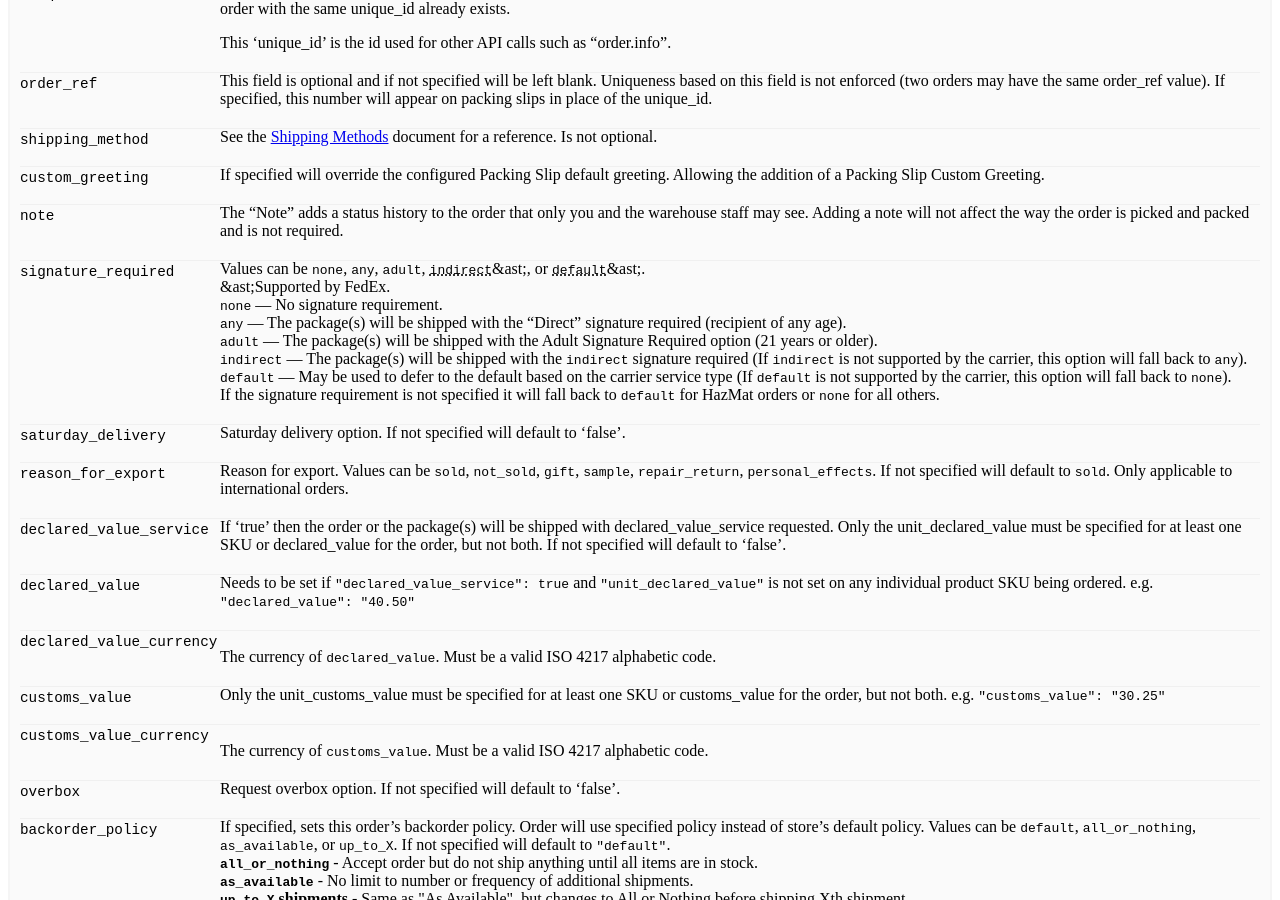
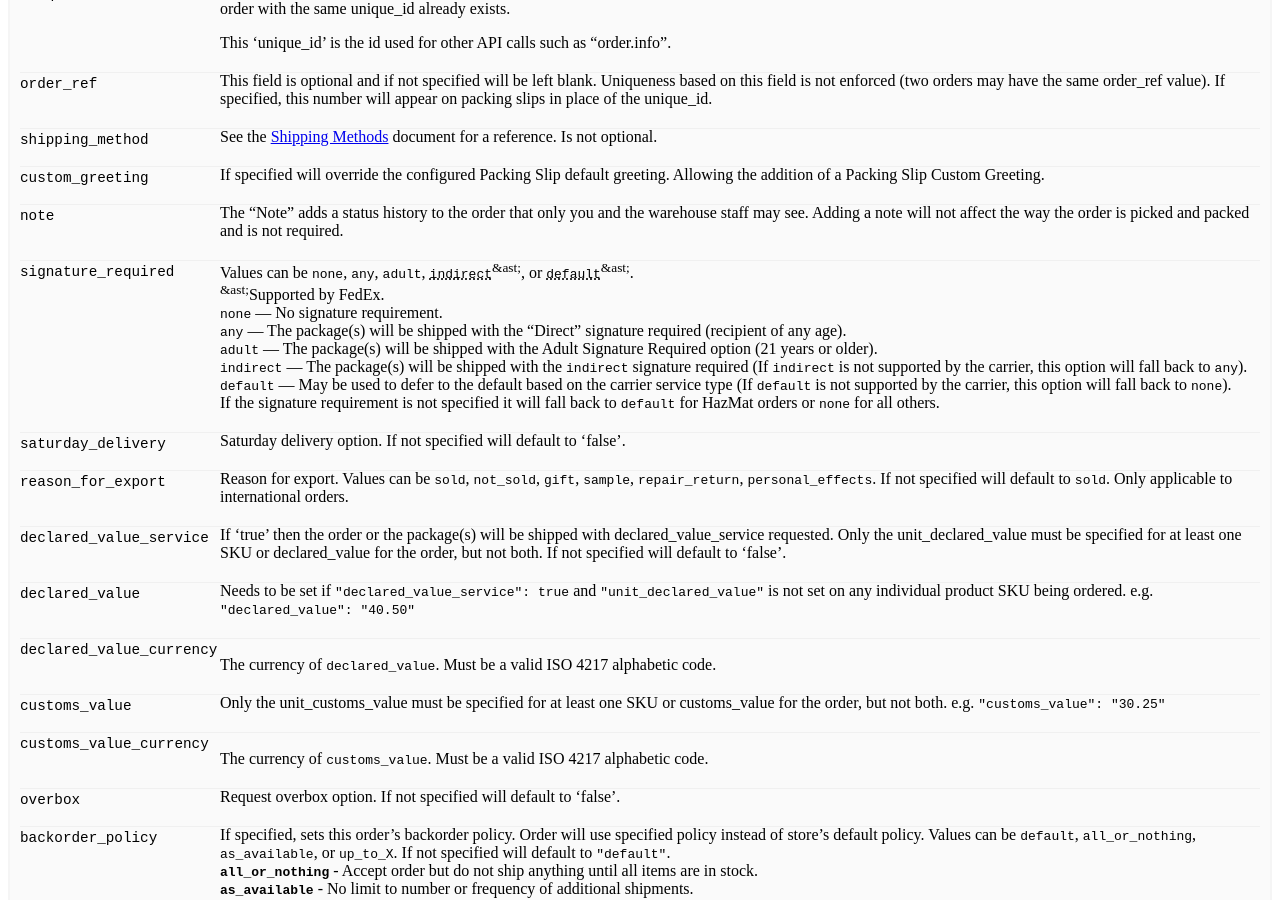
Before and after one commit to ShipStream/shipstream.github.io, a Jekyll site: the page built from _posts/2014-07-25-order.md, in a window 1280 px wide and 900 px high, scrolled down 2493 px. Built offline with Jekyll 4.4.1, drawn with Linux system fonts in a browser that asks for light colours; a style sheet for code colours, icons or effects is not loaded.

Commit message:
Correct asterisk.

```diff
--- a/_posts/2014-07-25-order.md
+++ b/_posts/2014-07-25-order.md
@@ -151,8 +151,8 @@ note
   Adding a note will not affect the way the order is picked and packed and is not required.
 
 signature_required
-: Values can be `none`, `any`, `adult`, <abbr title="Supported by FedEx">`indirect`</abbr>&ast;, or <abbr title="Supported by FedEx">`default`</abbr>&ast;.<br />
-&ast;Supported by FedEx.<br />
+: Values can be `none`, `any`, `adult`, <abbr title="Supported by FedEx">`indirect`</abbr><sup>&ast;</sup>, or <abbr title="Supported by FedEx">`default`</abbr><sup>&ast;</sup>.<br />
+<sup>&ast;</sup>Supported by FedEx.<br />
 `none` — No signature requirement.<br />
 `any` — The package(s) will be shipped with the "Direct" signature required (recipient of any age).<br />
 `adult` — The package(s) will be shipped with the Adult Signature Required option (21 years or older).<br />
```
